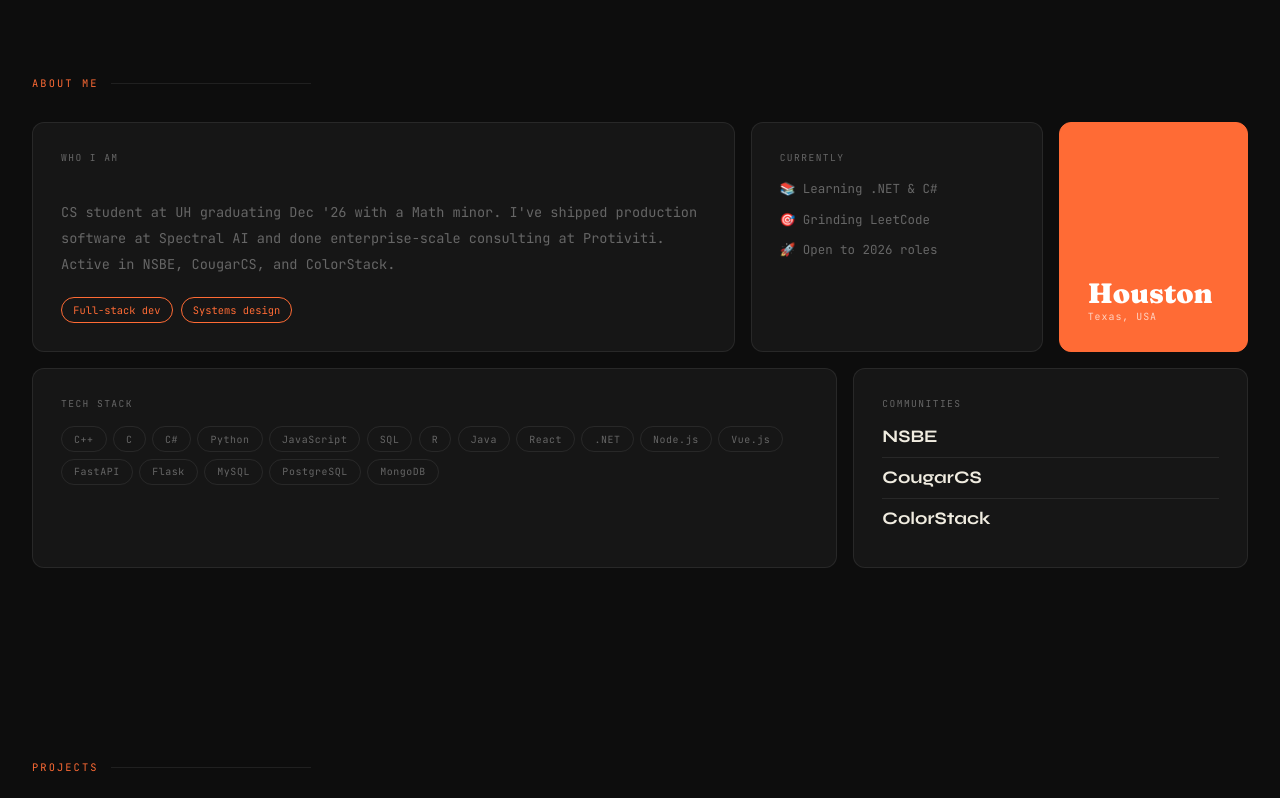
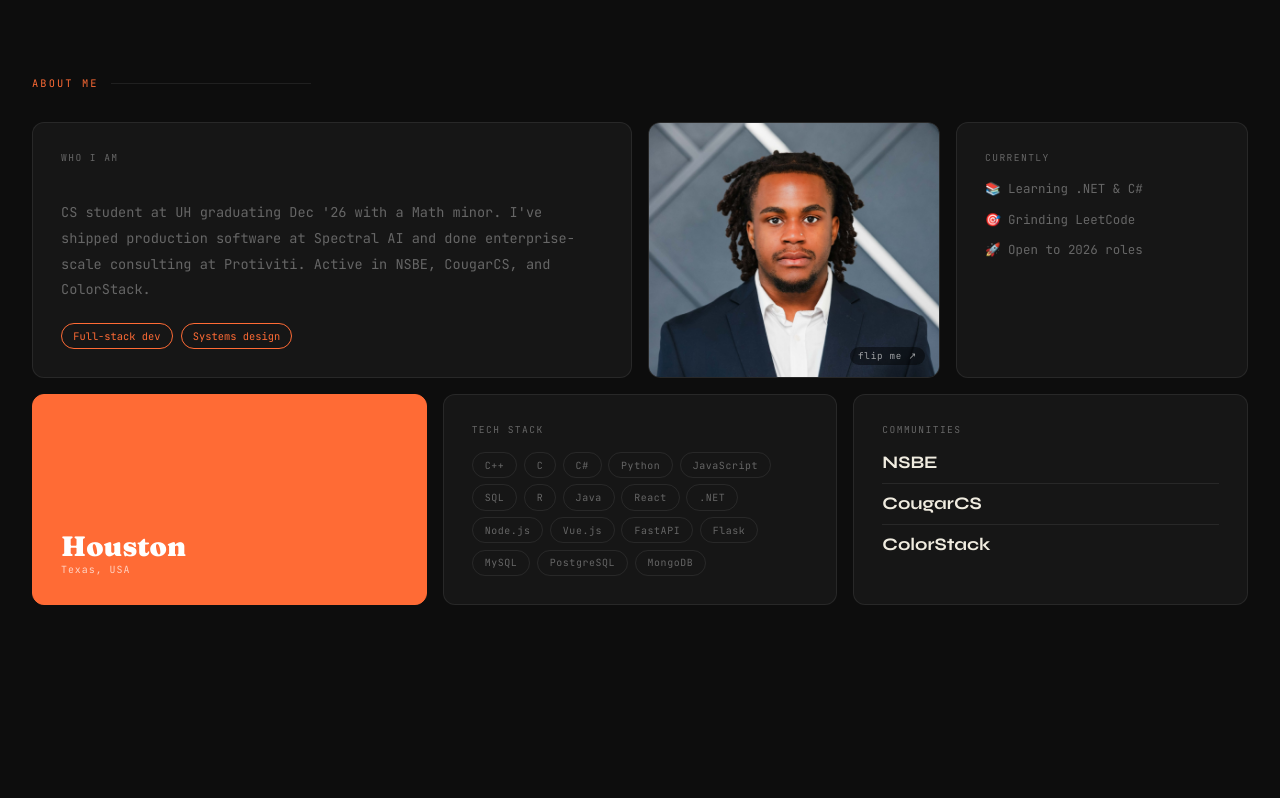
Before and after one commit to atonyit/portfolio, a React (Vite) app: page / in a window 1280 px wide. Shown: the part 820-1618 px from the top of the page. Built offline with nearby package versions, Linux system fonts and the light colour scheme.

Commit message:
personalized final touches

```diff
--- a/src/App.css
+++ b/src/App.css
@@ -259,7 +259,7 @@ body {
 
 /* bio: wide left card */
 .bento-bio {
-  grid-column: span 7;
+  grid-column: span 6;
   display: flex;
   flex-direction: column;
   gap: 1.25rem;
@@ -309,7 +309,7 @@ body {
 
 /* location: small card */
 .bento-location {
-  grid-column: span 2;
+  grid-column: span 4;
   display: flex;
   flex-direction: column;
   justify-content: flex-end;
@@ -340,7 +340,7 @@ body {
 
 /* skills: full width */
 .bento-skills {
-  grid-column: span 8;
+  grid-column: span 4;
 }
 
 .skill-chips {
@@ -389,6 +389,103 @@ body {
 
 .club-list span:last-child {
   border-bottom: none;
+}
+
+/* ---- Flip card ---- */
+
+.bento-flip-wrap {
+  grid-column: span 3;
+  padding: 0;
+  overflow: hidden;
+  /* perspective needed on parent for the 3D effect to work */
+  perspective: 1000px;
+  background: transparent;
+  border: none;
+  cursor: pointer;
+  min-height: 220px;
+}
+
+/* override default card hover since flip handles its own */
+.bento-flip-wrap:hover {
+  background: transparent;
+  border-color: transparent;
+}
+
+.flip-card {
+  width: 100%;
+  height: 100%;
+  min-height: 220px;
+  position: relative;
+  transform-style: preserve-3d;
+  transition: transform 0.65s cubic-bezier(0.16, 1, 0.3, 1);
+  border-radius: var(--radius);
+}
+
+.bento-flip-wrap:hover .flip-card {
+  transform: rotateY(180deg);
+}
+
+.flip-front,
+.flip-back {
+  position: absolute;
+  inset: 0;
+  border-radius: var(--radius);
+  backface-visibility: hidden;
+  -webkit-backface-visibility: hidden;
+  overflow: hidden;
+  border: 1px solid var(--border);
+}
+
+/* front: photo fills the card */
+.flip-front {
+  background: var(--surface);
+}
+
+.flip-photo {
+  width: 100%;
+  height: 100%;
+  object-fit: cover;
+  object-position: 50% 30%;
+  display: block;
+}
+
+/* subtle label so they know to interact */
+.flip-hint {
+  position: absolute;
+  bottom: 0.75rem;
+  right: 0.875rem;
+  font-family: var(--font-mono);
+  font-size: 0.58rem;
+  color: rgba(255, 255, 255, 0.6);
+  letter-spacing: 0.08em;
+  background: rgba(0, 0, 0, 0.45);
+  padding: 0.2rem 0.5rem;
+  border-radius: 999px;
+}
+
+/* back: fun facts */
+.flip-back {
+  background: var(--surface-2);
+  border-color: rgba(255, 107, 53, 0.2);
+  transform: rotateY(180deg);
+  padding: 1.75rem;
+  display: flex;
+  flex-direction: column;
+  gap: 1rem;
+}
+
+.fun-facts {
+  list-style: none;
+  display: flex;
+  flex-direction: column;
+  gap: 0.75rem;
+}
+
+.fun-facts li {
+  font-family: var(--font-mono);
+  font-size: 0.75rem;
+  color: var(--muted);
+  line-height: 1.5;
 }
 
 /* ---- Projects bento ---- */
@@ -716,6 +813,7 @@ body {
 
 @media (max-width: 1024px) {
   .bento-bio       { grid-column: span 12; }
+  .bento-flip-wrap { grid-column: span 4; }  /* add this */
   .bento-currently { grid-column: span 8; }
   .bento-location  { grid-column: span 4; }
   .bento-skills    { grid-column: span 12; }
@@ -734,10 +832,13 @@ body {
   .section { padding: 4rem 1.25rem; }
 
   .bento-grid { grid-template-columns: 1fr; gap: 0.75rem; }
-  .bento-bio, .bento-currently, .bento-location,
+  .bento-bio, .bento-flip-wrap, .bento-currently, .bento-location,
   .bento-skills, .bento-clubs, .bento-featured,
   .bento-project, .bento-older, .bento-exp,
   .bento-stat { grid-column: span 1; }
+
+  /* give the flip card some height on mobile since there's no hover */
+  .bento-flip-wrap { min-height: 280px; }
 
   .contact-block { padding: 2rem 1.5rem; }
   .contact-title { font-size: clamp(3rem, 15vw, 5rem); }
--- a/src/App.jsx
+++ b/src/App.jsx
@@ -2,6 +2,7 @@ import { useEffect } from 'react'
 import Header from './Header'
 import resume from './assets/resume.pdf'
 import './App.css'
+import alanPhoto from './assets/alan.jpeg'
 
 function App() {
   const scrollTo = (id) => {
@@ -70,8 +71,7 @@ function App() {
             </div>
           </div>
 
-          {/* big decorative number in the corner */}
-          <span className="hero-deco">01</span>
+          {/* <span className="hero-deco">01</span> */}
         </div>
       </section>
 
@@ -93,6 +93,25 @@ function App() {
               <span>Full-stack dev</span>
               <span>Systems design</span>
               {/* <span>Applied ML</span> */}
+            </div>
+          </div>
+
+          {/* flip card — front shows photo, back shows fun facts */}
+          <div className="bento-card bento-flip-wrap">
+            <div className="flip-card">
+              <div className="flip-front">
+                <img src={alanPhoto} alt="Alan Tony-Itoyah" className="flip-photo" />
+                <span className="flip-hint">flip me ↗</span>
+              </div>
+              <div className="flip-back">
+                <span className="card-label">When I'm not coding...</span>
+                <ul className="fun-facts">
+                  <li>Basketball — I try to hoop as often as I can!</li>
+                  <li>I've been weightlifting since middle school and recently got into distance running</li>
+                  <li>I LOVE reading fiction books!</li>
+                  {/* <li>✈️ Traveling when I can</li> */}
+                </ul>
+              </div>
             </div>
           </div>
 
@@ -277,22 +296,21 @@ function App() {
           </h2>
           <p className="contact-sub">
             Open to internships and new grad roles.
-            I respond fast.
           </p>
           <div className="contact-links">
             <a href="mailto:alanitoyah96@gmail.com" className="btn-primary">
               alanitoyah96@gmail.com →
             </a>
             <a href="tel:4694386126" className="btn-ghost">
-              469-438-6126
+              469-438-6126 →
             </a>
           </div>
         </div>
       </section>
 
       <footer className="footer">
-        <span className="footer-text">© 2026 Alan Tony-Itoyah</span>
-        <span className="footer-text">Houston, TX</span>
+        <span className="footer-text">© Soon...</span>
+        {/* <span className="footer-text">Houston, TX</span> */}
       </footer>
     </div>
   )
```
Also changed, not shown: src/assets/alan.jpeg (added).
